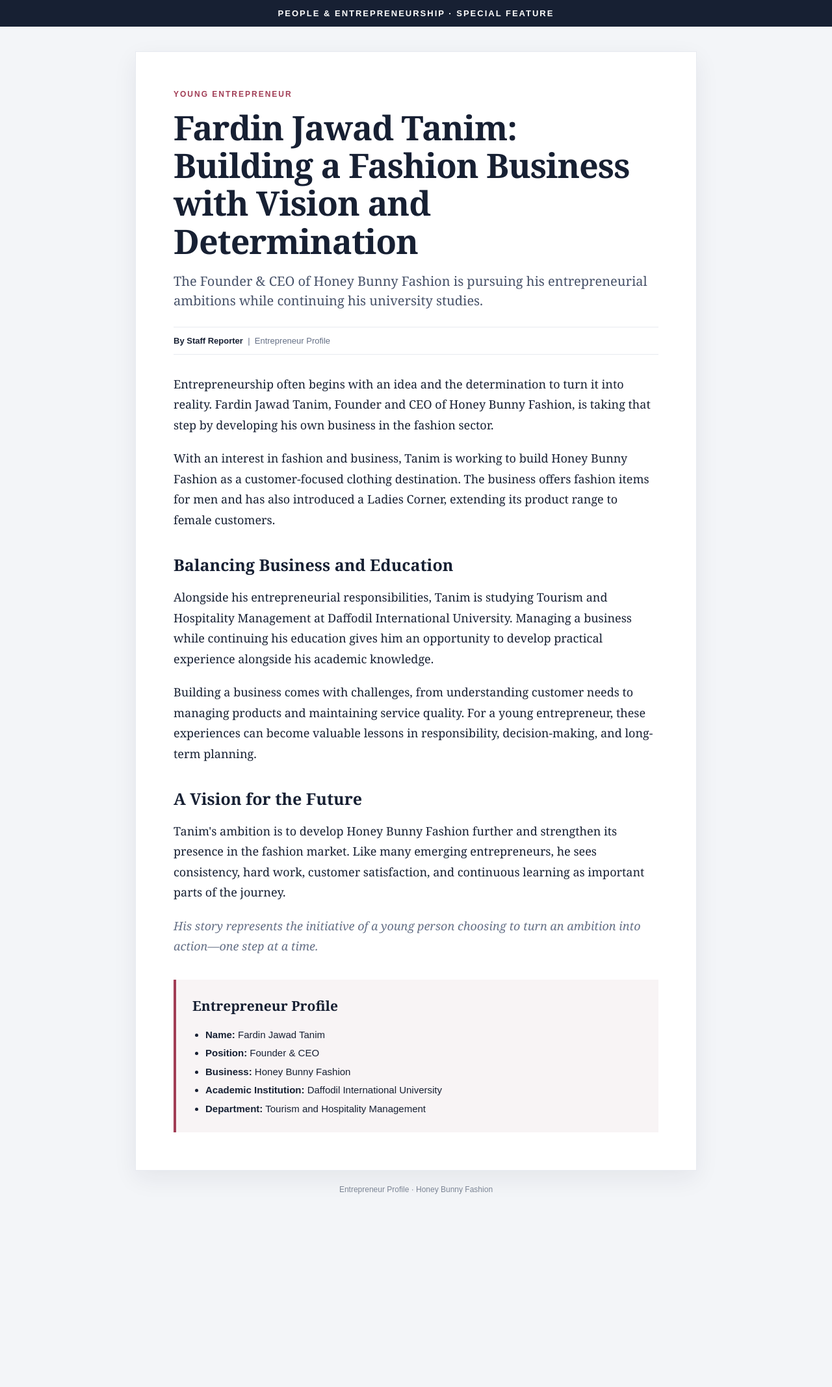
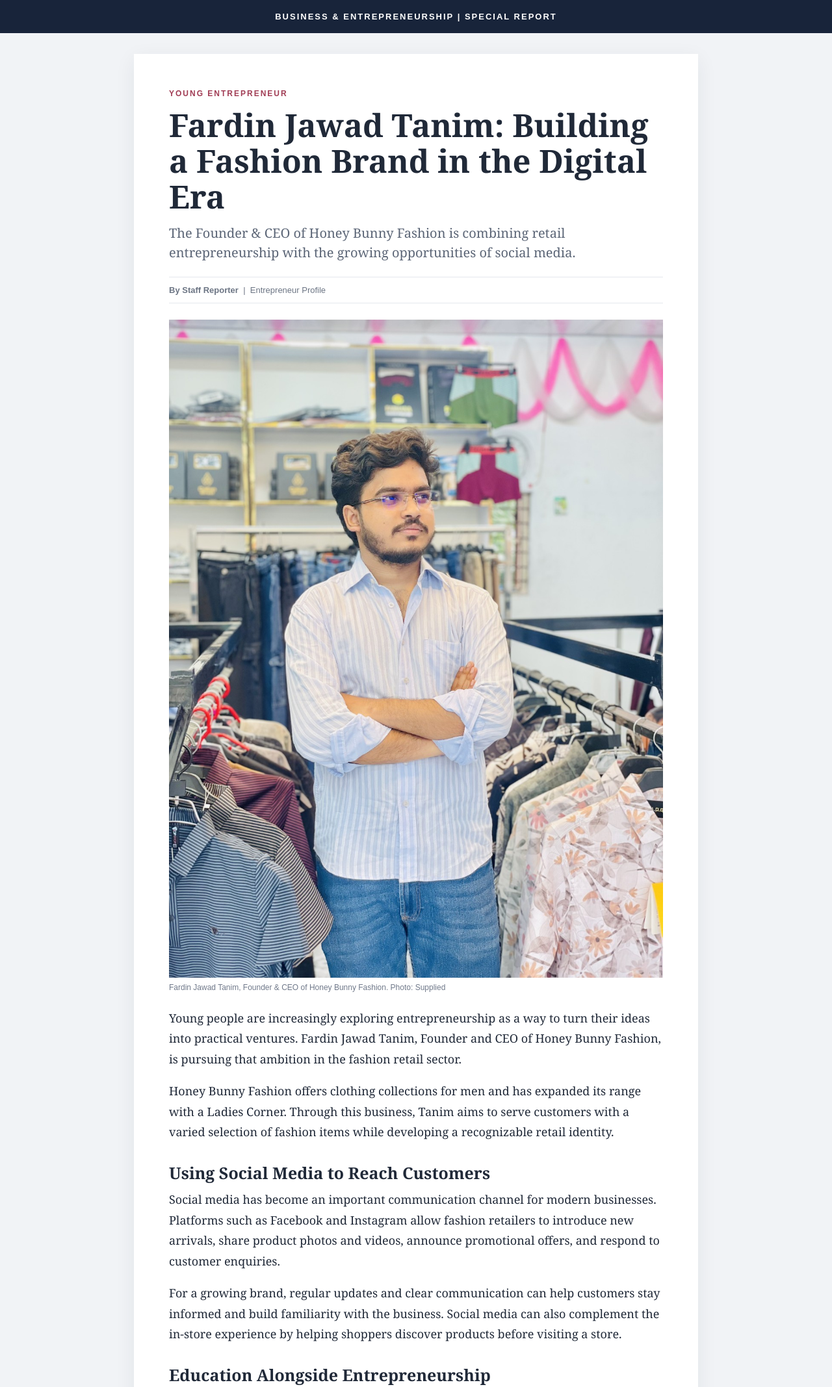
Before and after one commit to doinikbokolom/Torabgonj-Bazar-news, a plain HTML site: page index.html in a window 1280 px wide. Shown: the top 2135 px of the page at 65% size. Before the commit the page ends 1911 px from the top, so only its background shows below. Drawn offline with Linux system fonts and the light colour scheme.

Commit message:
Add files via upload

```diff
--- a/index.html
+++ b/index.html
@@ -2,66 +2,55 @@
 <html lang="en">
 <head>
 <meta charset="UTF-8">
-  <meta name="viewport" content="width=device-width, initial-scale=1.0">
-  <meta name="description" content="A profile of young entrepreneur Fardin Jawad Tanim, Founder and CEO of Honey Bunny Fashion.">
-  <title>Fardin Jawad Tanim | Young Entrepreneur</title>
+<meta name="viewport" content="width=device-width, initial-scale=1">
+<title>Young Entrepreneur Fardin Jawad Tanim | Honey Bunny Fashion</title>
+<meta name="description" content="A feature story about Fardin Jawad Tanim, Founder and CEO of Honey Bunny Fashion.">
 <style>
-    :root { --ink:#172033; --muted:#657086; --accent:#a13d55; --paper:#ffffff; --bg:#f3f5f8; }
-    * { box-sizing:border-box; }
-    body { margin:0; background:var(--bg); color:var(--ink); font-family:Georgia, 'Times New Roman', serif; line-height:1.75; }
-    .topbar { background:#172033; color:#fff; padding:13px 20px; font:600 13px Arial,sans-serif; letter-spacing:2px; text-align:center; text-transform:uppercase; }
-    .page { max-width:900px; margin:38px auto; padding:0 18px; }
-    article { background:var(--paper); padding:clamp(24px,5vw,58px); border:1px solid #e7eaf0; box-shadow:0 12px 35px rgba(22,32,51,.07); }
-    .kicker { color:var(--accent); font:700 12px Arial,sans-serif; letter-spacing:2px; text-transform:uppercase; }
-    h1 { font-size:clamp(32px,5vw,52px); line-height:1.12; margin:15px 0 18px; letter-spacing:-1px; }
-    .dek { color:#465168; font-size:20px; line-height:1.5; margin:0 0 24px; }
-    .byline { border-top:1px solid #e7eaf0; border-bottom:1px solid #e7eaf0; padding:13px 0; margin:25px 0 30px; color:var(--muted); font:13px Arial,sans-serif; }
-    .byline strong { color:var(--ink); }
-    p { font-size:18px; margin:0 0 20px; }
-    h2 { font-size:25px; margin:32px 0 12px; }
-    .profile { margin-top:35px; padding:22px 25px; background:#f8f4f5; border-left:4px solid var(--accent); }
-    .profile h2 { margin:0 0 12px; font-size:21px; }
-    .profile ul { margin:0; padding-left:20px; font:15px/1.9 Arial,sans-serif; }
-    .closing { color:var(--muted); font-style:italic; }
-    footer { text-align:center; color:#7b8494; font:12px Arial,sans-serif; padding:22px 10px 35px; }
-    @media(max-width:600px) { .page{margin:16px auto;} p{font-size:17px;} .dek{font-size:18px;} }
+*{box-sizing:border-box}body{margin:0;background:#f1f3f6;color:#202938;font-family:Georgia,serif;line-height:1.75}
+header{background:#18243a;color:#fff;text-align:center;padding:18px 12px;font:700 13px Arial;letter-spacing:2px;text-transform:uppercase}
+main{max-width:900px;margin:32px auto;padding:0 16px}.article{background:#fff;padding:clamp(22px,5vw,54px);box-shadow:0 8px 30px #15243a12}
+.tag{color:#a13d55;font:700 12px Arial;letter-spacing:2px;text-transform:uppercase}
+h1{font-size:clamp(32px,5vw,49px);line-height:1.12;margin:14px 0}.subtitle{font-size:20px;color:#5b6576;line-height:1.5}
+.byline{font:13px Arial;color:#6c7584;border-block:1px solid #e5e8ed;padding:12px 0;margin:22px 0}
+figure{margin:25px 0}figure img{width:100%;height:auto;display:block}figcaption{font:12px Arial;color:#70798a;margin-top:8px}
+p{font-size:18px;margin:0 0 18px}h2{font-size:25px;line-height:1.3;margin:30px 0 10px}
+.profile{margin-top:30px;background:#f7f3f4;border-left:4px solid #a13d55;padding:20px 24px}.profile h2{margin:0 0 10px;font-size:21px}.profile ul{font:15px/1.9 Arial;padding-left:20px;margin:0}
+footer{text-align:center;color:#788293;font:12px Arial;padding:22px}
+@media(max-width:600px){main{margin:14px auto}p{font-size:17px}.subtitle{font-size:18px}}
 </style>
 </head>
 <body>
-  <div class="topbar">People & Entrepreneurship · Special Feature</div>
-  <main class="page">
-    <article>
-      <div class="kicker">Young Entrepreneur</div>
-      <h1>Fardin Jawad Tanim: Building a Fashion Business with Vision and Determination</h1>
-      <p class="dek">The Founder & CEO of Honey Bunny Fashion is pursuing his entrepreneurial ambitions while continuing his university studies.</p>
+<header>Business &amp; Entrepreneurship | Special Report</header>
+<main><article class="article">
+<div class="tag">Young Entrepreneur</div>
+<h1>Fardin Jawad Tanim: Building a Fashion Brand in the Digital Era</h1>
+<p class="subtitle">The Founder &amp; CEO of Honey Bunny Fashion is combining retail entrepreneurship with the growing opportunities of social media.</p>
 <div class="byline"><strong>By Staff Reporter</strong> &nbsp;|&nbsp; Entrepreneur Profile</div>
-
-      <p>Entrepreneurship often begins with an idea and the determination to turn it into reality. Fardin Jawad Tanim, Founder and CEO of Honey Bunny Fashion, is taking that step by developing his own business in the fashion sector.</p>
-
-      <p>With an interest in fashion and business, Tanim is working to build Honey Bunny Fashion as a customer-focused clothing destination. The business offers fashion items for men and has also introduced a Ladies Corner, extending its product range to female customers.</p>
-
-      <h2>Balancing Business and Education</h2>
-      <p>Alongside his entrepreneurial responsibilities, Tanim is studying Tourism and Hospitality Management at Daffodil International University. Managing a business while continuing his education gives him an opportunity to develop practical experience alongside his academic knowledge.</p>
-
-      <p>Building a business comes with challenges, from understanding customer needs to managing products and maintaining service quality. For a young entrepreneur, these experiences can become valuable lessons in responsibility, decision-making, and long-term planning.</p>
-
-      <h2>A Vision for the Future</h2>
-      <p>Tanim's ambition is to develop Honey Bunny Fashion further and strengthen its presence in the fashion market. Like many emerging entrepreneurs, he sees consistency, hard work, customer satisfaction, and continuous learning as important parts of the journey.</p>
-
-      <p class="closing">His story represents the initiative of a young person choosing to turn an ambition into action—one step at a time.</p>
-
+<figure>
+<img src="fardin-jawad-tanim.jpg" alt="Fardin Jawad Tanim at a clothing store">
+<figcaption>Fardin Jawad Tanim, Founder &amp; CEO of Honey Bunny Fashion. Photo: Supplied</figcaption>
+</figure>
+<p>Young people are increasingly exploring entrepreneurship as a way to turn their ideas into practical ventures. Fardin Jawad Tanim, Founder and CEO of Honey Bunny Fashion, is pursuing that ambition in the fashion retail sector.</p>
+<p>Honey Bunny Fashion offers clothing collections for men and has expanded its range with a Ladies Corner. Through this business, Tanim aims to serve customers with a varied selection of fashion items while developing a recognizable retail identity.</p>
+<h2>Using Social Media to Reach Customers</h2>
+<p>Social media has become an important communication channel for modern businesses. Platforms such as Facebook and Instagram allow fashion retailers to introduce new arrivals, share product photos and videos, announce promotional offers, and respond to customer enquiries.</p>
+<p>For a growing brand, regular updates and clear communication can help customers stay informed and build familiarity with the business. Social media can also complement the in-store experience by helping shoppers discover products before visiting a store.</p>
+<h2>Education Alongside Entrepreneurship</h2>
+<p>Alongside his business activities, Tanim is studying Tourism and Hospitality Management at Daffodil International University. Balancing academic life with business responsibilities gives him opportunities to develop skills in communication, planning, and customer relations.</p>
+<h2>Looking Towards the Future</h2>
+<p>Tanim aims to continue developing Honey Bunny Fashion and strengthen its relationship with customers. His journey reflects the initiative of a young entrepreneur exploring how retail business and digital communication can work together in a changing marketplace.</p>
 <section class="profile">
 <h2>Entrepreneur Profile</h2>
 <ul>
 <li><strong>Name:</strong> Fardin Jawad Tanim</li>
-          <li><strong>Position:</strong> Founder & CEO</li>
+<li><strong>Position:</strong> Founder &amp; CEO</li>
 <li><strong>Business:</strong> Honey Bunny Fashion</li>
 <li><strong>Academic Institution:</strong> Daffodil International University</li>
 <li><strong>Department:</strong> Tourism and Hospitality Management</li>
+<li><strong>Business Focus:</strong> Fashion Retail &amp; Social Media Marketing</li>
 </ul>
 </section>
-    </article>
-    <footer>Entrepreneur Profile · Honey Bunny Fashion</footer>
-  </main>
+</article></main>
+<footer>Special Report | Young Entrepreneur Profile</footer>
 </body>
 </html>
```
Also changed, not shown: fardin-jawad-tanim.jpg (added). Lines whose indentation alone changed are shown as unchanged.
